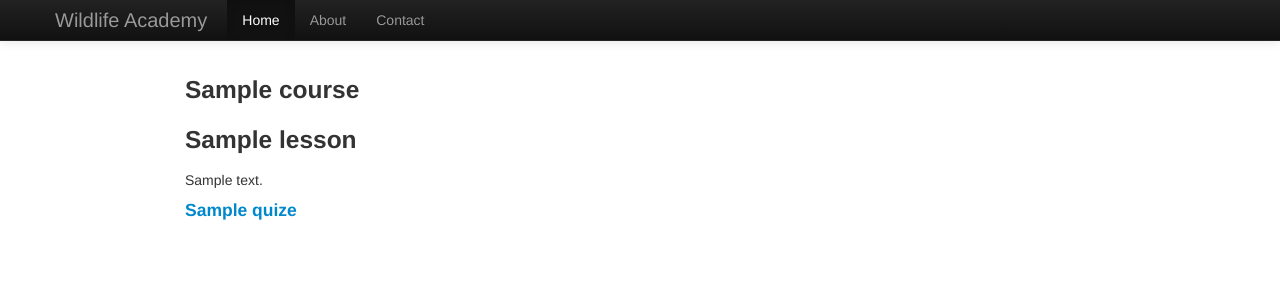
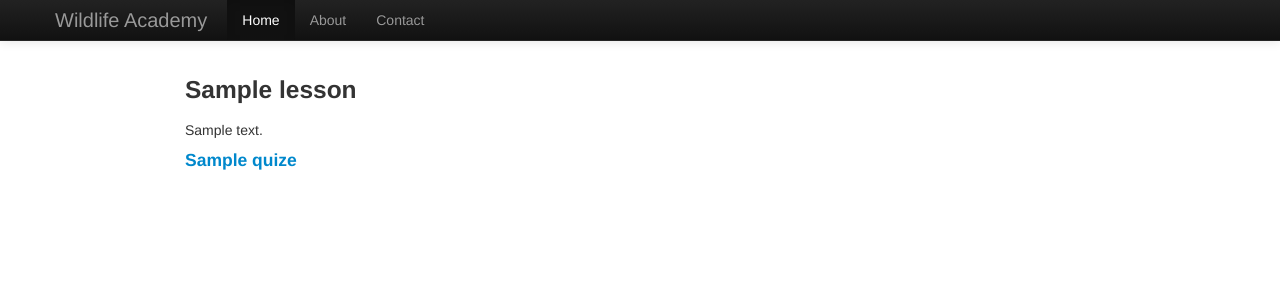
Before and after one commit to younia/wildlife-academy-codeigniter, a CodeIgniter app: template application/views/lesson/view.php in a window 1280 px wide. Shown: the top 301 px of the page. Run offline with CodeIgniter, Linux system fonts and the light colour scheme; the template is opened without the code that fills it: most values are stand-ins (such as "Sample title", 1, 10 or a date in 2020); some libraries are stand-ins or nearby versions.

Commit message:
Update view.php

```diff
--- a/application/views/lesson/view.php
+++ b/application/views/lesson/view.php
@@ -1,4 +1,3 @@
-
 <!DOCTYPE html>
 <html lang="en">
   <head>
@@ -55,14 +54,14 @@
     <div class="container">
 
 		<div class="span10 offset1">
-			<h3><?php echo $course->course_name; ?></h3>
+			<h3><?php // echo $course->course_name; ?></h3>
 			<h3><?php echo $lesson->lesson_name; ?></h3>
 			<div>
 				<p><?php echo $lesson->lesson_content; ?></p>
 			</div>
 			<div>
 			<?php foreach ($quizes as $quiz): ?>
-				<a href="<?php echo $this->config->item('base_url'); ?>index.php/quiz/view/<?php echo $quiz->id; ?>" ><h4><?php echo $quiz->quiz_name; ?></h4></a>
+				<a href="#" ><h4><?php echo $quiz->quiz_name; ?></h4></a>
 			<?php endforeach; ?>
 			</div>
 		</div>
```
